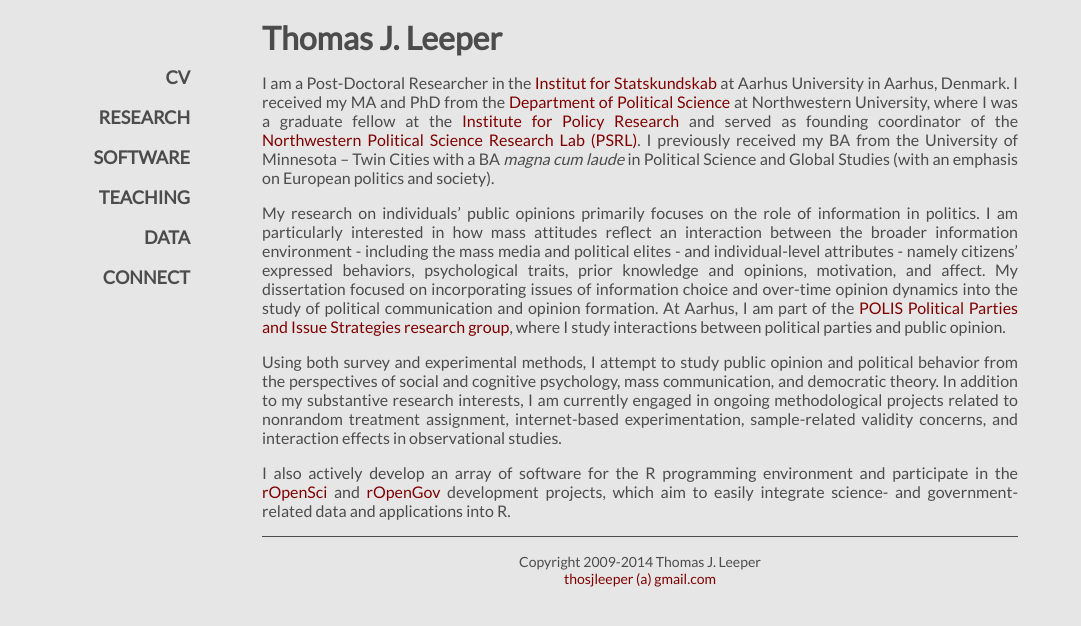
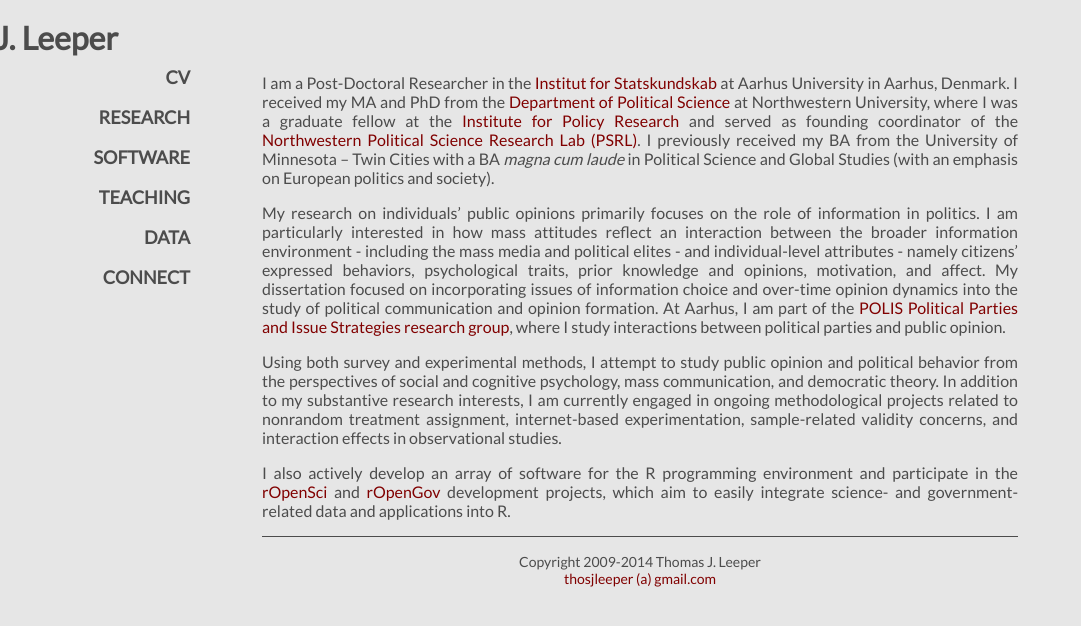
Before and after one commit to leeper/leeper.github.io, a Jekyll site: the page built from index.md, in a window 1280 px wide. Shown: the top 626 px of the page, without its empty margins (0-1081 px from the left). Built offline with Jekyll 4.4.1, drawn with Linux system fonts in a browser that asks for light colours.

Commit message:
move header margin left

```diff
--- a/assets/css/style.css
+++ b/assets/css/style.css
@@ -61,6 +61,7 @@ p {
     font-size:16px;
 }
 .thomas {
+    margin-left:-12em;
     margin-bottom:0.2em;
     color:#4c4c4c;
     text-align:left;
```
